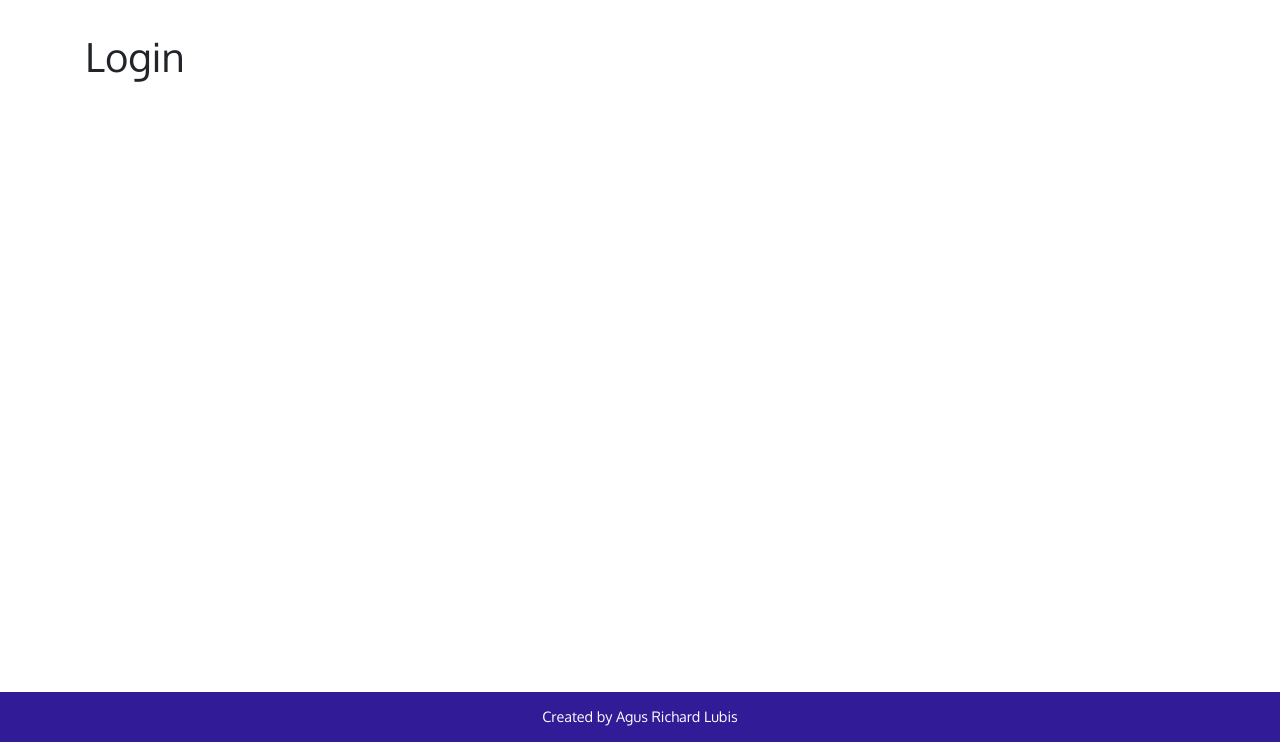
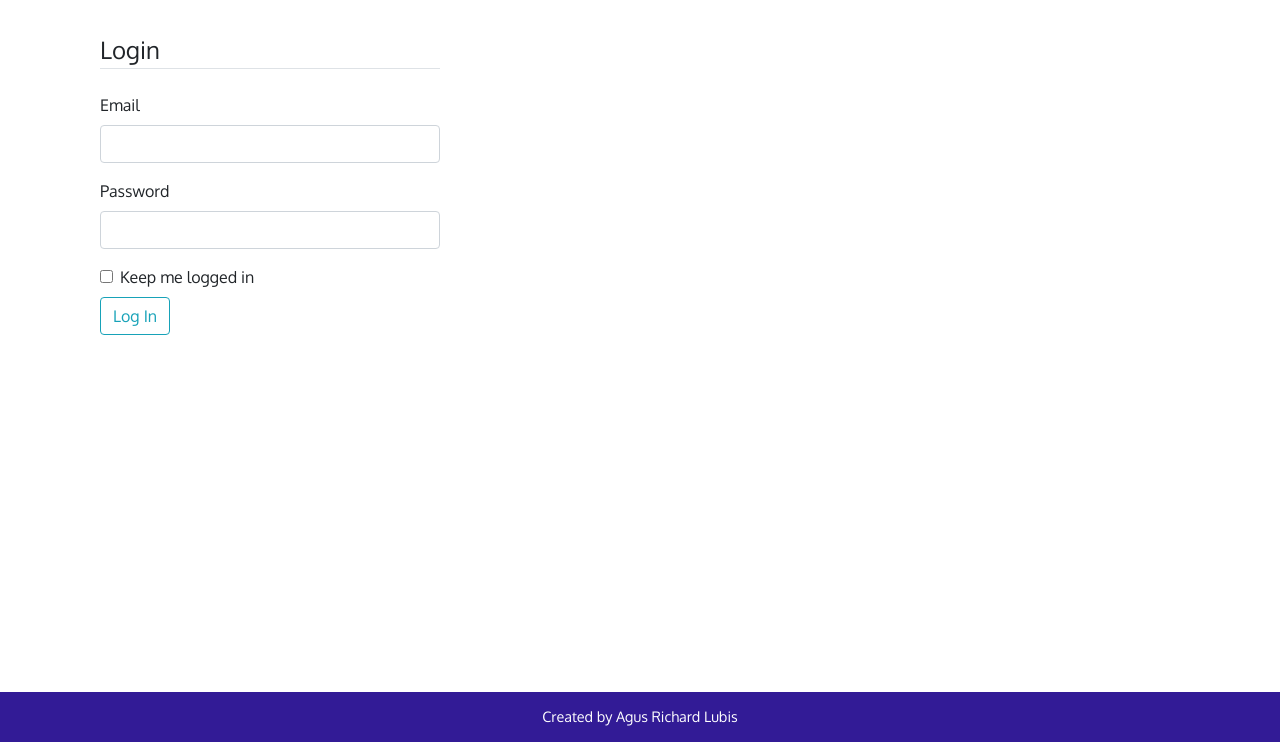
Before and after one commit to agusrichard/scala-workbook, a Flask app: page /auth/login in a window 1280 px wide. Shown: the part 58-800 px from the top of the page. Run offline with Flask 2, Linux system fonts and the light colour scheme; some libraries are stand-ins or nearby versions.

Commit message:
Add login and logout functionalities

```diff
--- a/app/__init__.py
+++ b/app/__init__.py
@@ -2,12 +2,16 @@ from flask import Flask
 from flask_mail import Mail
 from flask_sqlalchemy import SQLAlchemy
 from flask_moment import Moment
+from flask_login import LoginManager
 from config import config
 
 
 mail = Mail()
 db = SQLAlchemy()
 moment = Moment()
+
+login_manager = LoginManager()
+login_manager.login_view = 'auth.login'
 
 def create_app(config_name):
 	app = Flask(__name__)
@@ -17,6 +21,7 @@ def create_app(config_name):
 	mail.init_app(app)
 	db.init_app(app)
 	moment.init_app(app)
+	login_manager.init_app(app)
 
 	from .main import main as main_blueprint
 	app.register_blueprint(main_blueprint)
--- /dev/null
+++ b/app/auth/forms.py
@@ -0,0 +1,10 @@
+from flask_wtf import FlaskForm
+from wtforms import StringField, PasswordField, BooleanField, SubmitField
+from wtforms.validators import DataRequired, Length, Email
+
+
+class LoginForm(FlaskForm):
+	email = StringField('Email', validators=[DataRequired(), Length(1, 64), Email()])
+	password = PasswordField('Password', validators=[DataRequired()])
+	remember_me = BooleanField('Keep me logged in')
+	submit = SubmitField('Log In')
--- a/app/auth/views.py
+++ b/app/auth/views.py
@@ -1,7 +1,28 @@
-from flask import render_template
+from flask import render_template, redirect, request, url_for, flash
+from flask_login import login_user, logout_user, login_required
 from . import auth
+from ..models import User
+from .forms import LoginForm
 
 
 @auth.route('/login')
 def login():
-	return render_template('auth/login.html', title='Login')
+	form = LoginForm()
+	if form.validate_on_submit():
+		user = User.query.filter(email=form.email.data.lower()).first()
+		if user is not None and user.verify_password(form.password.data):
+			login_user(user, form.remember_me.data)
+			next = request.args.get('next')
+			if next is None or not next.startswith('/'):
+				next = url_for('main.index')
+			return redirect(next)
+		flash('Invalid email or password.', 'danger')
+	return render_template('auth/login.html', title='Login', form=form)
+
+
+@auth.route('/logout')
+@login_required
+def logout():
+	logout_user()
+	flash('You have been logged out.', 'success')
+	return redirect(url_for('main.index'))
--- a/app/templates/auth/login.html
+++ b/app/templates/auth/login.html
@@ -1,7 +1,45 @@
 {% extends "base.html" %}
 
 {% block content %}
-  <div class="page-header">
-  	<h1>Login</h1>
+  <div class="col-md-4">
+  	<form action="" method="POST">
+  		{{ form.hidden_tag() }}
+  		<fieldset class="form-group">
+  			<legend class="border-bottom mb-4">Login</legend>
+  			<div class="form-group">
+					{{ form.email.label(class="form-control-label") }}
+					{% if form.email.errors %}
+						{{ form.email(class="form-control form-control-lg is-invalid") }}
+						<div class="invalid-feedback">
+							{% for error in form.email.errors %}
+								<span>{{ error }}</span>
+							{% endfor %}
+						</div>
+					{% else %}
+						{{ form.email(class="form-control form.control.lg") }}
+					{% endif %}
+				</div>
+				<div class="form-group">
+					{{ form.password.label(class="form-control-label") }}
+					{% if form.password.errors %}
+						{{ form.password(class="form-control form-control-lg is-invalid") }}
+						<div class="invalid-feedback">
+							{% for error in form.password.errors %}
+								<span>{{ error }}</span>
+							{% endfor %}
+						</div>
+					{% else %}
+						{{ form.password(class="form-control form.control.lg") }}
+					{% endif %}
+				</div>
+				<div class="form-check">
+					{{ form.remember_me(class="form-check-input") }}
+					{{ form.remember_me.label(class="form-check-label") }}
+				</div>
+				<div class="form-group mt-2">
+					{{ form.submit(class="btn btn-outline-info") }}
+				</div>
+  		</fieldset>
+  	</form>
   </div>
 {% endblock %}
```
Also changed, not shown: app/main/views.py (+1 -17 lines), app/models.py (+9 -3 lines), app/templates/index.html (+1 -30 lines), migrations/versions/0e2bc11931df_login_support.py (added, +32 -0 lines), requirements.txt (added, +19 -0 lines).
